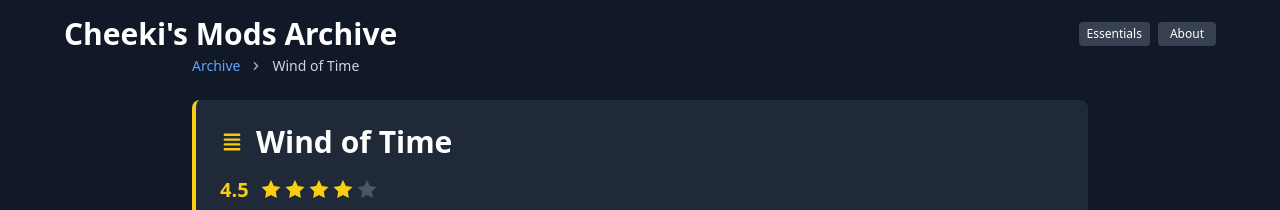
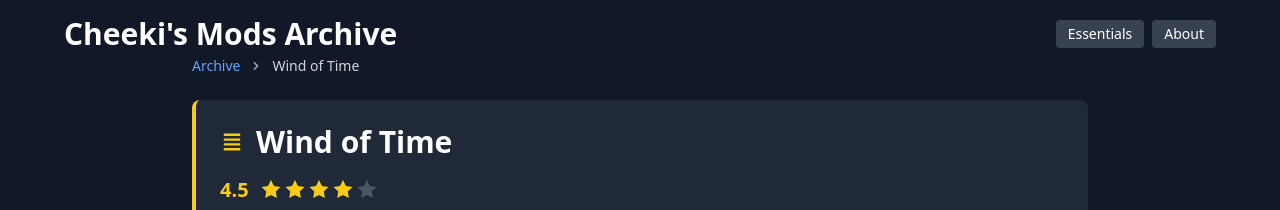
Before and after one commit to Cheekitos/CSMA, a Jekyll site: the page built from _mods/wind-of-time.md, in a window 1280 px wide. Shown: the top 210 px of the page. Built offline with Jekyll 4.4.1, drawn with Linux system fonts in a browser that asks for light colours; nearby versions of some CDN libraries.

Commit message:
Update header-buttons.html

```diff
--- a/_includes/header-buttons.html
+++ b/_includes/header-buttons.html
@@ -1,16 +1,16 @@
 <!-- Desktop buttons -->
 <div class="hidden sm:flex gap-2">
-  <button id="essentials-button" aria-label="View essential files" class="bg-gray-700 hover:bg-gray-600 text-white text-xs font-medium py-1 px-2 rounded">
+  <button id="essentials-button" aria-label="View essential files" class="bg-gray-700 hover:bg-gray-600 text-white text-sm font-medium py-1 px-3 rounded">
     Essentials
   </button>
-  <button id="contact-button" aria-label="About" class="bg-gray-700 hover:bg-gray-600 text-white text-xs font-medium py-1 px-3 rounded">
+  <button id="contact-button" aria-label="About" class="bg-gray-700 hover:bg-gray-600 text-white text-sm font-medium py-1 px-3 rounded">
     About
   </button>
   {% if include.show_toggles %}
-  <button id="toggle-grades" aria-label="Toggle grades visibility" class="bg-gray-700 hover:bg-gray-600 text-white text-xs font-medium py-1 px-2 rounded transition-all duration-200 border-2 border-transparent">
+  <button id="toggle-grades" aria-label="Toggle grades visibility" class="bg-gray-700 hover:bg-gray-600 text-white text-sm font-medium py-1 px-3 rounded transition-all duration-200 border-2 border-transparent">
     Hide Grades
   </button>
-  <button id="toggle-videos" aria-label="Toggle videos visibility" class="bg-gray-700 hover:bg-gray-600 text-white text-xs font-medium py-1 px-2 rounded transition-all duration-200 border-2 border-transparent">
+  <button id="toggle-videos" aria-label="Toggle videos visibility" class="bg-gray-700 hover:bg-gray-600 text-white text-sm font-medium py-1 px-3 rounded transition-all duration-200 border-2 border-transparent">
     Hide Videos
   </button>
   {% endif %}
```
